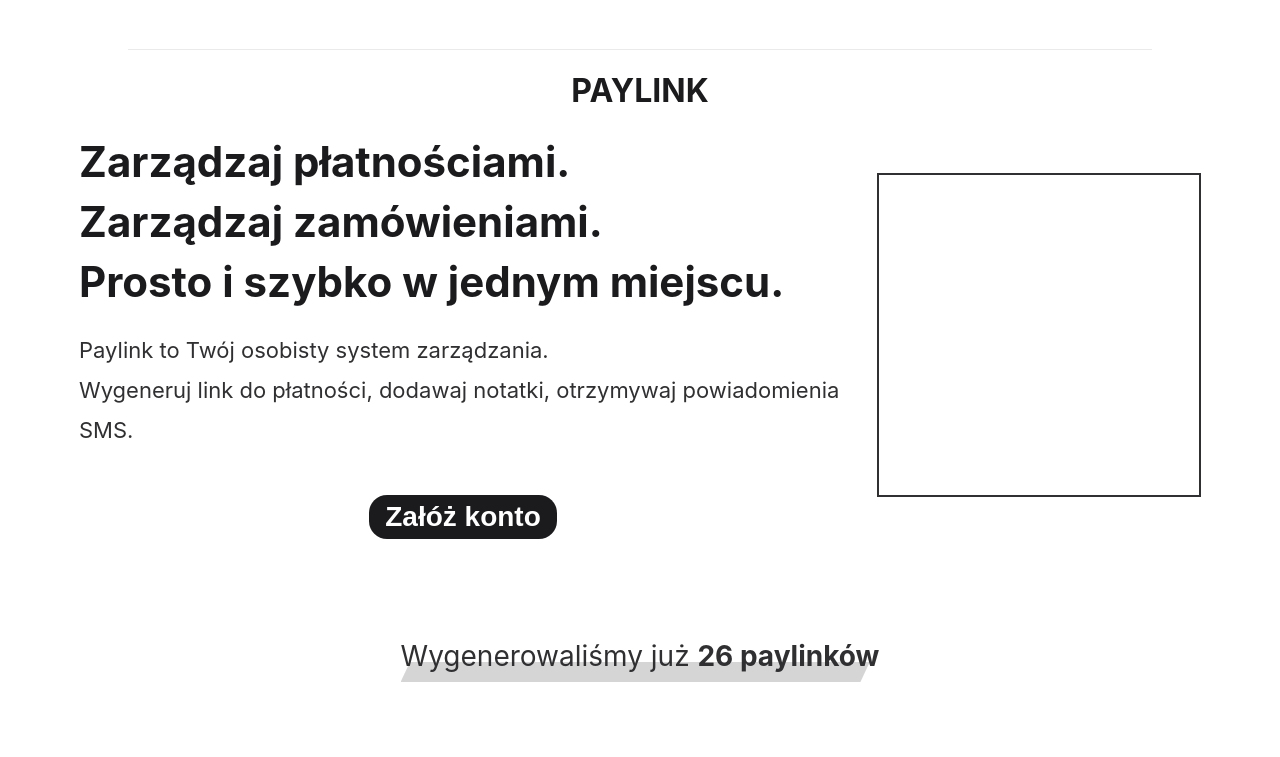
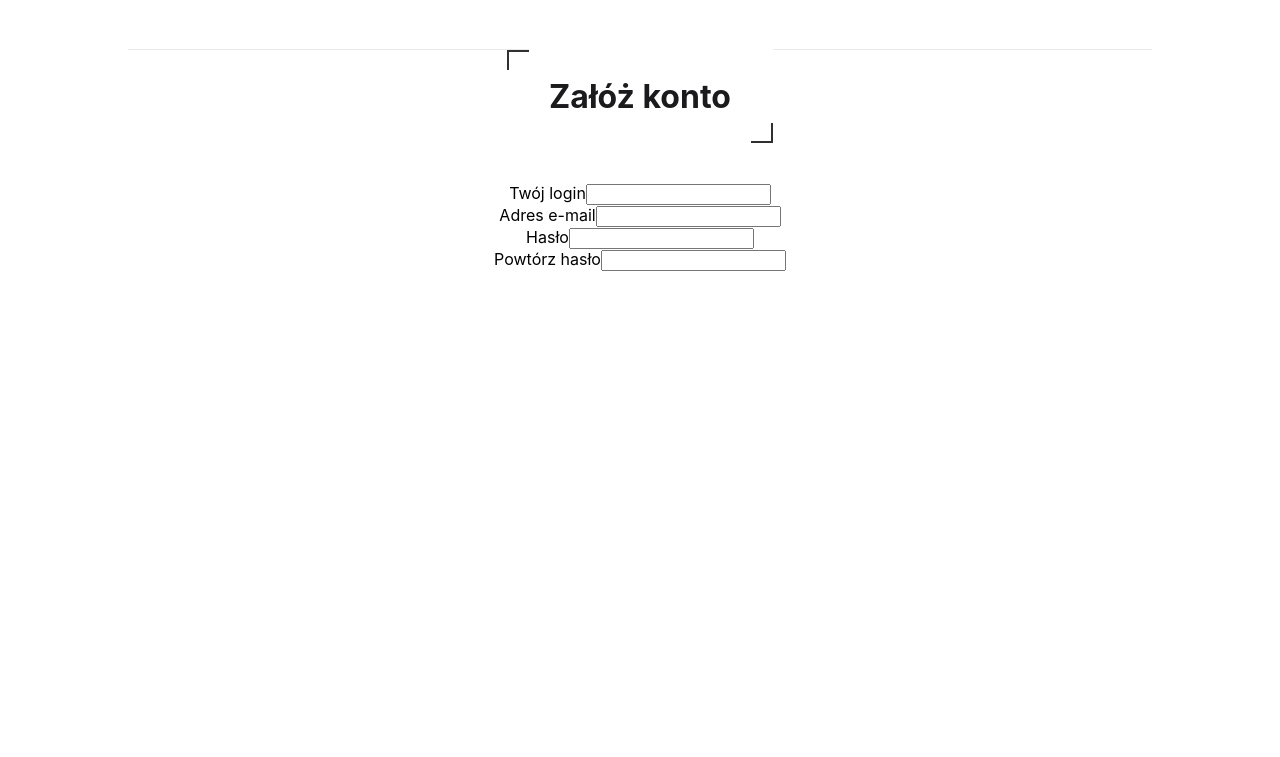
Before and after one commit to MagicianPL/PayBud, a React (Create React App) app: page / in a window 1280 px wide. Shown: the top 757 px of the page. Built offline with nearby package versions, Linux system fonts and the light colour scheme.

Commit message:
PageTitle component

```diff
--- a/src/App.tsx
+++ b/src/App.tsx
@@ -4,13 +4,16 @@ import { ThemeProvider } from "styled-components";
 import theme from "./theme/theme";
 import TopNavigation from "./components/TopNavigation/TopNavigation";
 import Homepage from "./pages/Homepage/Homepage";
+import SignUpForm from './pages/SignUpForm/SignUpForm';
 
 function App() {
   return (
     <ThemeProvider theme={theme}>
       <div className="App">
         <TopNavigation />
-        <Homepage />
+        {/*<Homepage />*/}
+        <SignUpForm />
+
       </div>
     </ThemeProvider>
   );
--- a/src/components/Input/Input.tsx
+++ b/src/components/Input/Input.tsx
@@ -8,7 +8,7 @@ interface IProps {
     type?: string
     placeholder?: string
     value?: string
-    onChange: () => void
+    onChange?: () => void
 }
 
 const Input: React.FC<IProps> = ({ id, label, type, placeholder, value, onChange}) => {
--- /dev/null
+++ b/src/components/PageTitle/PageTitle.tsx
@@ -0,0 +1,17 @@
+import React from 'react';
+
+import StyledWrapper from './StyledWrapper';
+
+interface IProps {
+    title: string
+}
+
+const PageTitle: React.FC<IProps> = ({ title }) => {
+    return(
+        <StyledWrapper>
+            <h1>{title}</h1>
+        </StyledWrapper>
+    );
+};
+
+export default PageTitle;
--- /dev/null
+++ b/src/components/PageTitle/StyledWrapper.tsx
@@ -0,0 +1,41 @@
+import styled from 'styled-components';
+
+const StyledWrapper = styled.div`
+
+    width: max-content;
+    max-height: max-content;
+    margin: 0 auto 40px auto;
+    border: 2px solid ${({theme}) => theme.colors.secondary};
+    position: relative;
+
+    &::before {
+        content: "";
+        position: absolute;
+        width: 93%;
+        height: 83%;
+        background: white;
+        top: 18px;
+        left: -2px;
+    }
+
+    &::after {
+        content: "";
+        position: absolute;
+        width: 93%;
+        height: 83%;
+        background: white;
+        bottom: 18px;
+        right: -2px;
+    }
+
+h1 {
+    color: ${({theme}) => theme.colors.primary};
+    margin: 0 auto 0 auto;
+    padding: 25px 40px;
+    width: max-content;
+    position: relative;
+    z-index: 2;
+}
+`;
+
+export default StyledWrapper;
--- a/src/pages/SignUpForm/SignUpForm.tsx
+++ b/src/pages/SignUpForm/SignUpForm.tsx
@@ -2,13 +2,14 @@ import React from 'react';
 
 import StyledViewWrapper from '../../components/StyledViewWrapper/StyledViewWrapper';
 import StyledWrapper from './StyledWrapper';
+import PageTitle from '../../components/PageTitle/PageTitle';
 import Input from '../../components/Input/Input';
 
 const SignUpForm = () => {
     return(
         <StyledViewWrapper>
             <StyledWrapper>
-                <h1>Załóż konto</h1>
+                <PageTitle title="Załóż konto" />
                 <form>
                     <Input id="login" label="Twój login" />
                     <Input id="email" label="Adres e-mail" />
--- a/src/pages/SignUpForm/StyledWrapper.tsx
+++ b/src/pages/SignUpForm/StyledWrapper.tsx
@@ -1,6 +1,7 @@
 import styled from 'styled-components';
 
 const StyledWrapper = styled.div`
+
 `;
 
 export default StyledWrapper;
```
